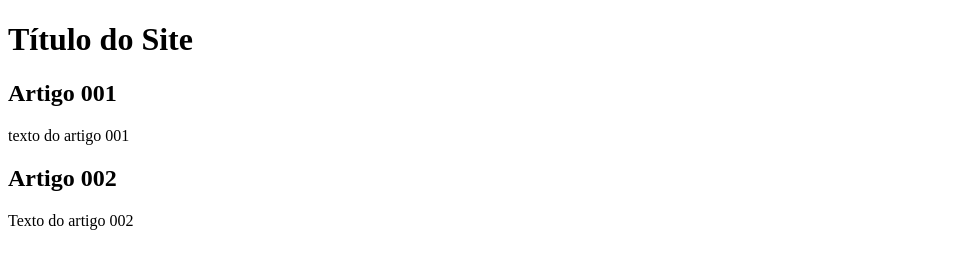
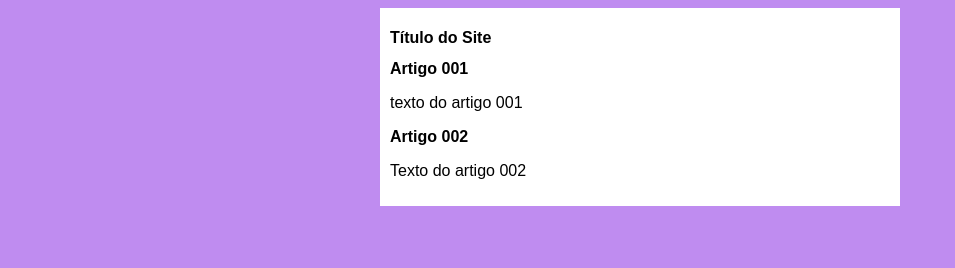
Before and after one commit to JuniorFumagali/Projeto-site, a plain HTML site: page index.html in a window 1280 px wide. Shown: the whole page, without its empty margins (0-955 px from the left). Drawn offline with Linux system fonts and the light colour scheme.

Commit message:
iniciei o design

```diff
--- /dev/null
+++ b/estilos/style.css
@@ -0,0 +1,16 @@
+*{
+    font-family: Arial, Helvetica, sans-serif;
+    font-size: 16px;
+}
+
+body {
+    background-color: rgb(191, 140, 240);
+}
+
+main {
+    background-color: white;
+    width: 500px;
+    margin: auto;
+    padding: 10px;
+    box-shadow: 3xp 3px 5px rgba(0, 0, 0, 0.411);
+}
--- a/index.html
+++ b/index.html
@@ -4,6 +4,7 @@
     <meta charset="UTF-8">
     <meta name="viewport" content="width=device-width, initial-scale=1.0">
     <title>Document</title>
+    <link rel="stylesheet" href="estilos/style.css">
 </head>
 <body>
     <main>
```
